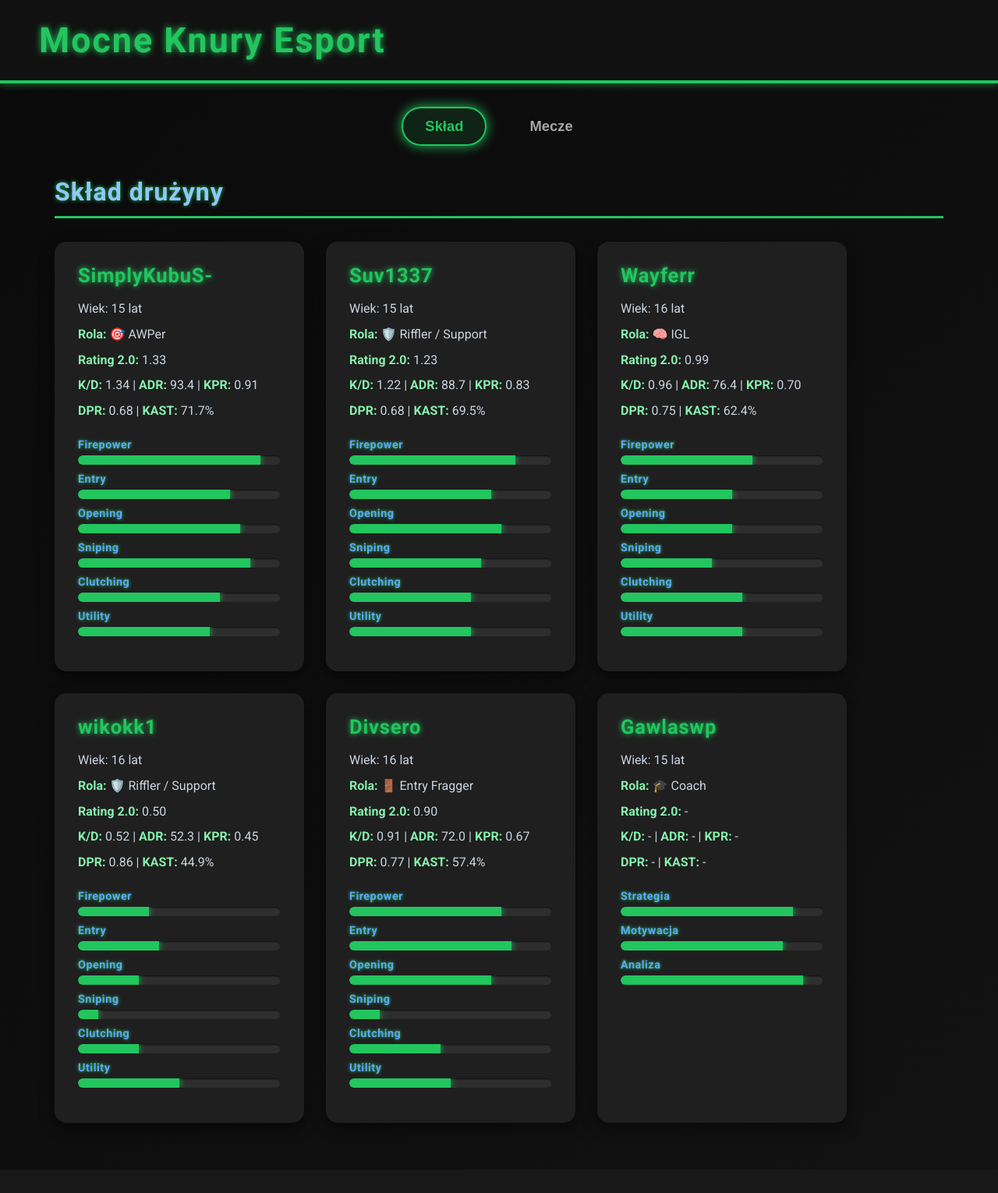
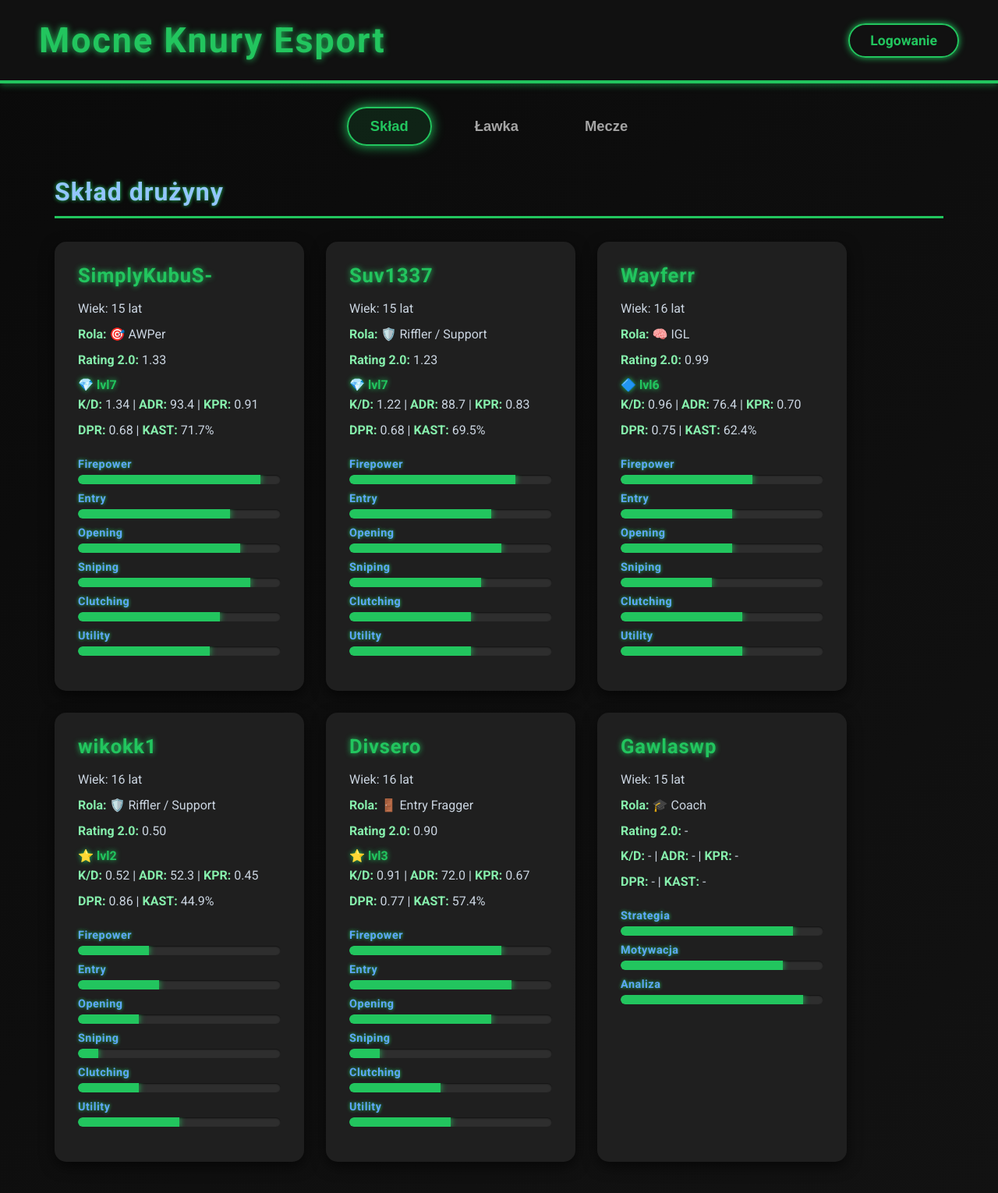
Before and after one commit to MocneKnury/main, a PHP site: page / in a window 1280 px wide. Shown: the top 1530 px of the page at 78% size. Before the commit the page ends 1452 px from the top, so only its background shows below. Run offline with PHP 8.4, Linux system fonts and the light colour scheme.

Commit message:
Update index.php

```diff
--- a/app/index.php
+++ b/app/index.php
@@ -25,6 +25,7 @@
     padding: 25px 50px;
     display: flex;
     align-items: center;
+    justify-content: space-between;
     border-bottom: 4px solid #22c55e;
     box-shadow: 0 3px 8px rgba(34, 197, 94, 0.4);
     position: sticky;
@@ -37,6 +38,29 @@
     margin: 0;
     text-shadow: 0 0 8px #22c55e;
     letter-spacing: 2px;
+  }
+  /* Logowanie button */
+  .login-button {
+    background: transparent;
+    border: 2.5px solid #22c55e;
+    color: #22c55e;
+    padding: 10px 26px;
+    font-size: 1.1rem;
+    font-weight: 600;
+    border-radius: 30px;
+    cursor: pointer;
+    text-decoration: none;
+    box-shadow: 0 0 8px #22c55e;
+    transition: all 0.3s ease;
+    user-select: none;
+    white-space: nowrap;
+  }
+  .login-button:hover,
+  .login-button:focus {
+    background: #22c55e;
+    color: #111;
+    box-shadow: 0 0 20px #22c55e;
+    outline: none;
   }
   /* NAV TABS */
   .nav-tabs {
@@ -130,6 +154,15 @@
   .player-card p strong {
     color: #86efac;
   }
+  /* FACEIT LEVEL */
+  .faceit-level {
+    margin-top: 6px;
+    font-weight: 600;
+    font-size: 1rem;
+    color: #22c55e;
+    text-shadow: 0 0 6px #22c55e;
+    user-select: none;
+  }
   /* SKILLS */
   .skills {
     margin-top: 18px;
@@ -223,10 +291,12 @@
 <body>
   <header>
     <h1>Mocne Knury Esport</h1>
+    <a href="logowanie.php" class="login-button" aria-label="Przejdź do logowania">Logowanie</a>
   </header>
 
   <div class="nav-tabs">
     <button class="tab-button active" onclick="showTab('roster')">Skład</button>
+    <button class="tab-button" onclick="showTab('bench')">Ławka</button>
     <button class="tab-button" onclick="showTab('matches')">Mecze</button>
   </div>
 
@@ -240,6 +310,7 @@
           <p>Wiek: 15 lat</p>
           <p><strong>Rola:</strong> 🎯 AWPer</p>
           <p><strong>Rating 2.0:</strong> 1.33</p>
+          <div class="faceit-level">💎 lvl7</div>
           <p><strong>K/D:</strong> 1.34 | <strong>ADR:</strong> 93.4 | <strong>KPR:</strong> 0.91</p>
           <p><strong>DPR:</strong> 0.68 | <strong>KAST:</strong> 71.7%</p>
           <div class="skills">
@@ -259,6 +330,7 @@
           <p>Wiek: 15 lat</p>
           <p><strong>Rola:</strong> 🛡️ Riffler / Support</p>
           <p><strong>Rating 2.0:</strong> 1.23</p>
+          <div class="faceit-level">💎 lvl7</div>
           <p><strong>K/D:</strong> 1.22 | <strong>ADR:</strong> 88.7 | <strong>KPR:</strong> 0.83</p>
           <p><strong>DPR:</strong> 0.68 | <strong>KAST:</strong> 69.5%</p>
           <div class="skills">
@@ -277,6 +349,7 @@
           <p>Wiek: 16 lat</p>
           <p><strong>Rola:</strong> 🧠 IGL</p>
           <p><strong>Rating 2.0:</strong> 0.99</p>
+          <div class="faceit-level">🔷 lvl6</div>
           <p><strong>K/D:</strong> 0.96 | <strong>ADR:</strong> 76.4 | <strong>KPR:</strong> 0.70</p>
           <p><strong>DPR:</strong> 0.75 | <strong>KAST:</strong> 62.4%</p>
           <div class="skills">
@@ -289,12 +362,14 @@
           </div>
           <div class="player-details" style="display:none;"></div>
         </div>
+
         <!-- wikokk1 -->
         <div class="player-card" data-map="Nuke" data-weapon="Galil" onclick="toggleDetails(this)">
           <h2>wikokk1</h2>
           <p>Wiek: 16 lat</p>
           <p><strong>Rola:</strong> 🛡️ Riffler / Support</p>
           <p><strong>Rating 2.0:</strong> 0.50</p>
+          <div class="faceit-level">⭐ lvl2</div>
           <p><strong>K/D:</strong> 0.52 | <strong>ADR:</strong> 52.3 | <strong>KPR:</strong> 0.45</p>
           <p><strong>DPR:</strong> 0.86 | <strong>KAST:</strong> 44.9%</p>
           <div class="skills">
@@ -314,6 +389,7 @@
           <p>Wiek: 16 lat</p>
           <p><strong>Rola:</strong> 🚪 Entry Fragger</p>
           <p><strong>Rating 2.0:</strong> 0.90</p>
+          <div class="faceit-level">⭐ lvl3</div>
           <p><strong>K/D:</strong> 0.91 | <strong>ADR:</strong> 72.0 | <strong>KPR:</strong> 0.67</p>
           <p><strong>DPR:</strong> 0.77 | <strong>KAST:</strong> 57.4%</p>
           <div class="skills">
@@ -343,6 +419,30 @@
           <div class="player-details" style="display:none;"></div>
         </div>
 
+      </div>
+    </div>
+
+    <div id="bench" class="tab-content hidden">
+      <div class="team-title">Ławka rezerwowych</div>
+      <div class="bench-grid">
+       <div class="player-card" data-map="Mirage" data-weapon="AK-47" onclick="toggleDetails(this)">
+          <h2>Byczeq222</h2>
+          <p>Wiek: 17 lat</p>
+          <p><strong>Rola:</strong>🚪 Entry Fragger</p>
+          <p><strong>Rating 2.0:</strong> 0.82</p>
+          <div class="faceit-level">⭐ lvl4</div>
+          <p><strong>K/D:</strong> 0.75 | <strong>ADR:</strong> 66.1 | <strong>KPR:</strong> 0.59</p>
+          <p><strong>DPR:</strong> 0.77 | <strong>KAST:</strong> 57.6%</p>
+          <div class="skills">
+            <div class="skill"><span>Firepower</span><div class="bar"><div class="fill" style="width: 75%;"></div></div></div>
+            <div class="skill"><span>Entry</span><div class="bar"><div class="fill" style="width: 80%;"></div></div></div>
+            <div class="skill"><span>Opening</span><div class="bar"><div class="fill" style="width: 70%;"></div></div></div>
+            <div class="skill"><span>Sniping</span><div class="bar"><div class="fill" style="width: 15%;"></div></div></div>
+            <div class="skill"><span>Clutching</span><div class="bar"><div class="fill" style="width: 45%;"></div></div></div>
+            <div class="skill"><span>Utility</span><div class="bar"><div class="fill" style="width: 50%;"></div></div></div>
+          </div>
+          <div class="player-details" style="display:none;"></div>
+        </div>
       </div>
     </div>
 
```
Also changed, not shown: other parts of app/index.php (+37 -2 lines). Lines whose indentation alone changed are shown as unchanged.
